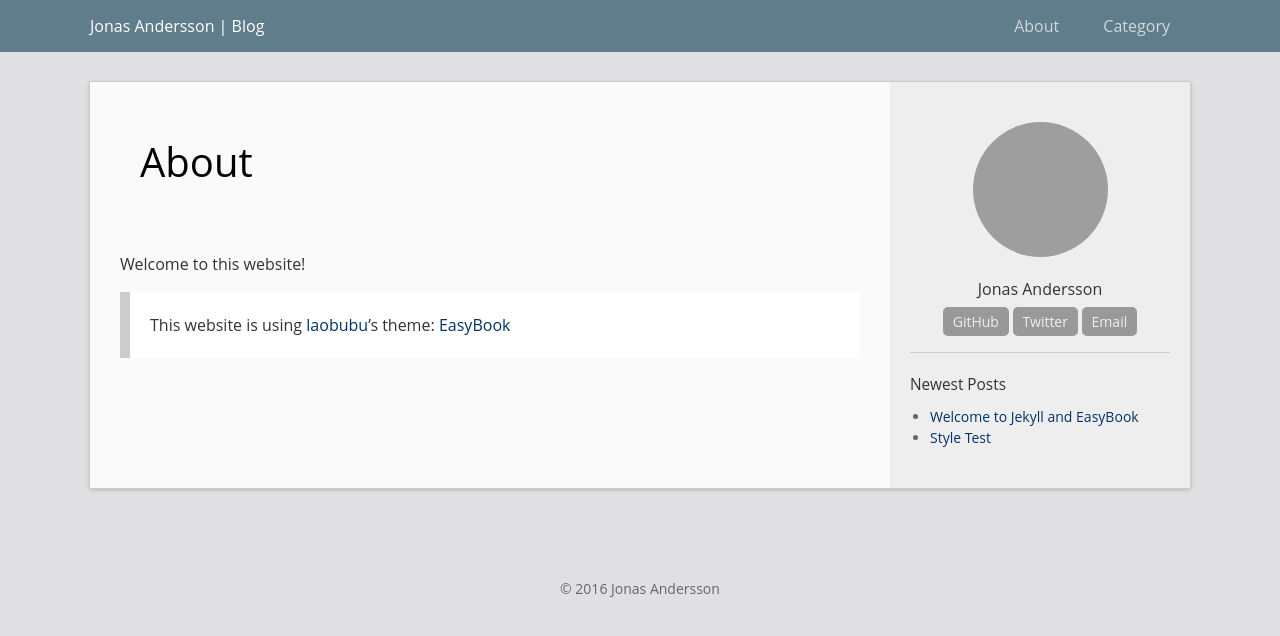
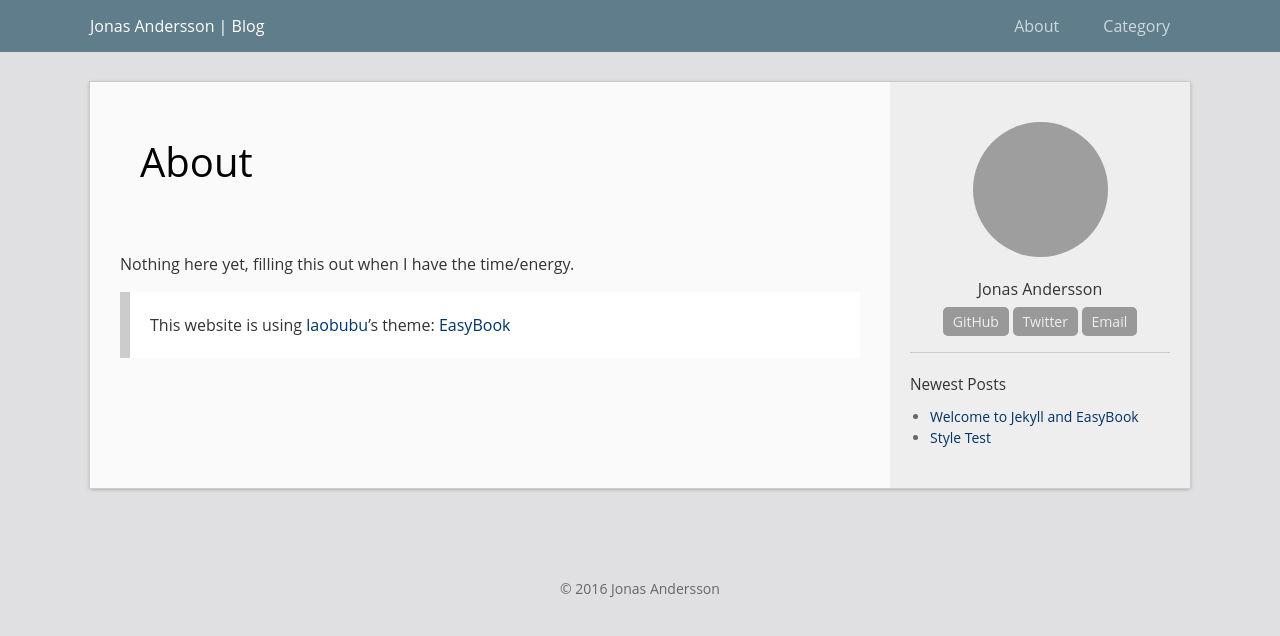
Before and after one commit to Palkess/blog, a Jekyll site: the page built from about.md, in a window 1280 px wide. Shown: the top 636 px of the page. Built offline with Jekyll 4.4.1, drawn with Linux system fonts in a browser that asks for light colours; grey boxes are pictures that could not be loaded.

Commit message:
Placeholder-text

```diff
--- a/about.md
+++ b/about.md
@@ -5,6 +5,6 @@ permalink: /about/
 public: true
 ---
 
-Welcome to this website!
+Nothing here yet, filling this out when I have the time/energy.
 
 > This website is using [laobubu](http://laobubu.net)'s theme: [EasyBook](https://github.com/laobubu/jekyll-theme-EasyBook)
```
